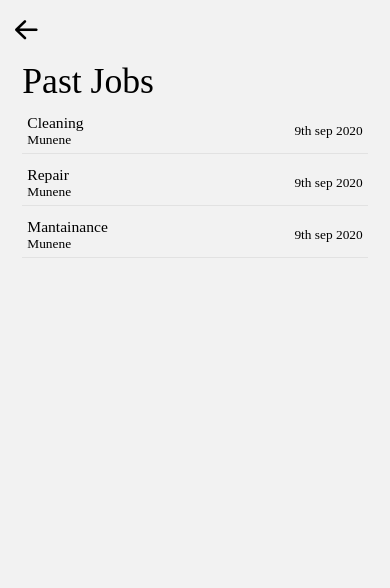
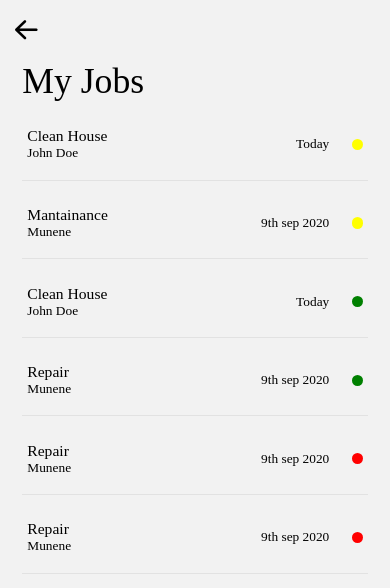
Before and after one commit to morachake/chap-chap, a React Native app: screen /PastJobs in a window 390 px wide. Shown: the top 588 px of the page. Built offline with nearby package versions, Linux system fonts and the light colour scheme.

Commit message:
updates calenadr

```diff
--- a/src/components/JobCard.js
+++ b/src/components/JobCard.js
@@ -1,15 +1,44 @@
 import React from 'react';
-import { View, Text } from 'react-native';
-import { scale } from 'react-native-size-matters';
+import { View, Text, StyleSheet, ScrollView } from 'react-native';
+import { ScaledSheet, scale } from 'react-native-size-matters';
 
-export default function JobCard({job,cleaner,date}) {
+export default function JobCard({ job, cleaner, date, status }) {
+    const StatusBar = ({ status }) => {
+        let backgroundColor;
+
+        if (status === 'completed') {
+            backgroundColor = 'green';
+        } else if (status === 'cancelled') {
+            backgroundColor = 'red';
+        } else {
+            backgroundColor = 'yellow';
+        }
+
+        return (
+            <View style={[styles.statusBar, { backgroundColor }]} />
+        );
+    };
+
     return (
-        <View style={{ flexDirection: 'row', alignItems: 'center', borderBottomWidth: 1, borderBottomColor: '#E2E2E2', padding: 5,marginTop:7 }}>
-            <View style={{ flex: 1 }}>
-                <Text style={{ fontSize: scale(14), fontFamily: 'Inter-SemiBold' }}>{job }</Text>
-                <Text style={{ fontSize: scale(12), fontFamily: 'Inter-Light' }}>{cleaner}</Text>
+        <ScrollView showsHorizontalScrollIndicator={false}>
+            <View style={{ flexDirection: 'row', alignItems: 'center', borderBottomWidth: 1, borderBottomColor: '#E2E2E2', padding: 5, marginTop: 7 }}>
+                <View style={{ flex: 1 }}>
+                    <Text style={{ fontSize: scale(14), fontFamily: 'Inter-SemiBold' }}>{job}</Text>
+                    <Text style={{ fontSize: scale(12), fontFamily: 'Inter-Light' }}>{cleaner}</Text>
+                </View>
+                <View style={{ alignItems: 'center', justifyContent: 'center', flexDirection: 'row' }}>
+                    <Text style={{ fontSize: scale(12), margin: scale(20), fontFamily: 'Poppins-Italic' }}>{date}</Text>
+                    <StatusBar status={status} />
+                </View>
             </View>
-            <Text style={{ fontSize: scale(12), marginLeft: scale(20), fontFamily: 'Poppins-Italic' }}>{date}</Text>
-        </View>
+        </ScrollView>
     );
 }
+
+const styles = ScaledSheet.create({
+    statusBar: {
+        width: '10@s',
+        height: '10@s',
+        borderRadius:'5@s'
+    },
+});
--- a/src/screens/DetailsScreen.js
+++ b/src/screens/DetailsScreen.js
@@ -6,7 +6,8 @@ import {
     KeyboardAvoidingView,
     ScrollView,
     TouchableWithoutFeedback,
-    Keyboard
+    Keyboard,
+    Modal
 } from 'react-native';
 import Header from '../components/Header';
 import MainInput from '../components/MainInput';
@@ -15,14 +16,14 @@ import { ScaledSheet, scale } from 'react-native-size-matters';
 import CustomCheck from '../components/CustomCheck';
 import DatePicker from 'react-native-date-picker';
 export default function DetailsScreen({ navigation }) {
-    const [open, setOpen] = useState(false)
     const [checked, setChecked] = useState(false);
-    const [date, setDate] = useState(new Date())
     const [errorMessage, setErrorMessage] = useState('');
     const [houses, setHouses] = useState()
     const [rooms, setRooms] = useState()
     const [adress, setAdress] = useState()
-    const [details,setDetails]=useState()
+    const [details, setDetails] = useState()
+    const [modalVisible, setModalVisible] = useState(false);
+    const [selectedDate, setSelectedDate] = useState(new Date());
     const handleSubmit = () => {
         if (!houses || !rooms || !adress || !details ) {
             setErrorMessage('All mandatory fields must be filled')
@@ -77,6 +78,7 @@ export default function DetailsScreen({ navigation }) {
                             label="Any other Details"
                             onChangeText={(text) => setDetails(text)}
                         />
+                        {/* modal start */}
                         <View>
                             <Text style={{
                                 marginTop: scale(20),
@@ -96,26 +98,41 @@ export default function DetailsScreen({ navigation }) {
 
                                 <TouchableOpacity
                                     style={styles.calendaCont}
-                                    onPress={() => setOpen(!open)}
+                                    onPress={() => setModalVisible(true)}
                                 >
-                                    <Text style={styles.label}>{date ? date.toLocaleString() : "Schedule"}</Text>
-                                    <DatePicker
-                                        modal
-                                        open={open}
-                                        date={date}
-                                        onConfirm={(date) => {
-                                            setOpen(false)
-                                            setDate(date)
-                                        }}
-                                        onCancel={() => {
-                                            setOpen(false)
-                                        }}
-                                        androidVariant='iosClone'
-                                        mode="datetime"
-                                    />
+                                    <Text style={styles.label}>{selectedDate ? selectedDate.toLocaleString() : "Schedule"}</Text>
+
                                 </TouchableOpacity>
                             </View>
                         </View>
+                        <Modal
+                            animationType="fade"
+                            transparent={true}
+                            visible={modalVisible}
+                            onRequestClose={() => {
+                                setModalVisible(false);
+                            }}>
+                            <View style={styles.modal}>
+                            <View style={styles.modalContainer}>
+                                <View style={styles.modalInnerContainer}>
+                                <Text style={styles.modalTitle}>{selectedDate ? selectedDate.toLocaleDateString() : "Select a date"}</Text>
+                                <DatePicker
+                                    date={selectedDate}
+                                    mode="datetime"
+                                    androidVariant='iosClone'
+                                    onDateChange={(date) => {
+                                        setSelectedDate(date);
+                                        setModalVisible(false);
+                                      }}
+                                />
+                                </View>
+                                </View>
+                                </View>
+                        </Modal>
+                        {/* modal end */}
+
+
+
                         <MainInput label="" />
 
                     </View>
@@ -218,6 +235,12 @@ const styles = ScaledSheet.create({
         width: '92%',
         marginTop: scale(5)
     },
+    modal: {
+        flex: 1,
+        justifyContent:'center',
+        alignItems: 'center',
+        backgroundColor:'rgba(0, 0, 0, 0.7)'
+    },
     calendaCont: {
         alignItems: 'center',
         flexDirection: 'row',
@@ -240,5 +263,39 @@ const styles = ScaledSheet.create({
         fontFamily:'Inter-Italic',
         color: 'red',
         margin: '5@s',
-    }
+    },
+    modalContainer: {
+        position: 'absolute',
+        bottom: 0,
+        left: 0,
+        right: 0,
+        height: 300,
+        backgroundColor: '#fff',
+        padding: 20,
+        borderTopLeftRadius: 10,
+        borderTopRightRadius: 10
+      },
+      modalInnerContainer: {
+        width: '100%',
+        height: '100%'
+      },
+      modalTitle: {
+        fontSize: 18,
+        fontWeight: 'bold',
+        textAlign: 'center',
+        marginBottom: 20
+      },
+      modalButton: {
+        backgroundColor: '#007aff',
+        padding: 10,
+        borderRadius: 5,
+        marginTop: 20,
+        alignSelf: 'center'
+      },
+      modalButtonText: {
+        color: '#fff',
+        fontWeight: 'bold',
+        textAlign: 'center'
+      }
+
 });
--- a/src/screens/PastJobsScreen.js
+++ b/src/screens/PastJobsScreen.js
@@ -1,5 +1,5 @@
 import React from 'react';
-import { View, Text, StyleSheet } from 'react-native';
+import { View, Text, StyleSheet, ScrollView } from 'react-native';
 import Header from '../components/Header';
 import JobCard from '../components/JobCard';
 import { ScaledSheet, scale } from 'react-native-size-matters';
@@ -9,10 +9,47 @@ export default function PastJobsScreen() {
         <View >
             <Header iconLeft="arrowleft" />
             <View style={{ marginHorizontal: scale(20), }}>
-                <Text style={styles.header}>Past Jobs</Text>
-                <JobCard cleaner="Munene" job="Cleaning" date="9th sep 2020"/>
-                <JobCard cleaner="Munene" job="Repair" date="9th sep 2020"/>
-                <JobCard cleaner="Munene" job="Mantainance" date="9th sep 2020"/>
+                <Text style={styles.header}>My Jobs</Text>
+                <JobCard
+                    job="Clean House"
+                    cleaner="John Doe"
+                    date="Today"
+                    status="pending"
+                />
+                 <JobCard
+                    cleaner="Munene"
+                    job="Mantainance"
+                    date="9th sep 2020"
+                    status="pending"
+                />
+                <JobCard
+                    job="Clean House"
+                    cleaner="John Doe"
+                    date="Today"
+                    status="completed"
+                />
+
+                <JobCard
+                    cleaner="Munene"
+                    job="Repair"
+                    date="9th sep 2020"
+                    status="completed"
+                />
+                <JobCard
+                    cleaner="Munene"
+                    job="Repair"
+                    date="9th sep 2020"
+                    status="cancelled"
+                />
+                <JobCard
+                    cleaner="Munene"
+                    job="Repair"
+                    date="9th sep 2020"
+                    status="cancelled"
+                />
+
+
+
             </View>
 
         </View>
```
Also changed, not shown: src/components/StatusBar.js (added, +27 -0 lines).
